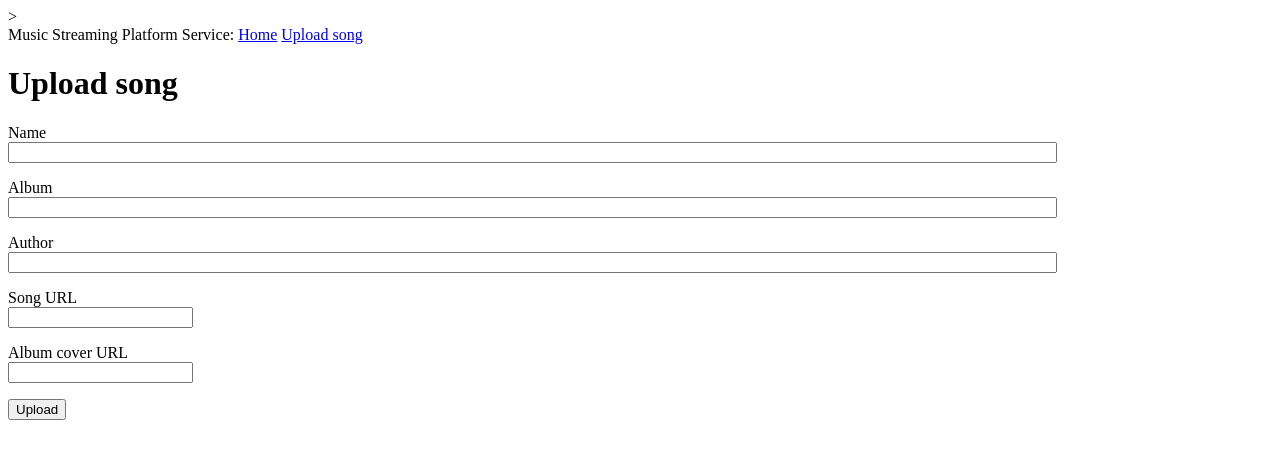
After one commit to GKaszewski/music-streaming-platform-service, a Flask app: page /upload/song in a window 1280 px wide. The commit adds this page. Shown: the top 459 px of the page. Run offline with Flask 2, Linux system fonts and the light colour scheme.

Commit message:
Added uploading songs interface

```diff
--- a/backend.py
+++ b/backend.py
@@ -1,10 +1,12 @@
-from flask import Flask, Response, render_template, Markup, jsonify
-import markdown, os, collections, json
+from flask import Flask, Response, render_template, Markup, jsonify, flash, redirect
+import markdown, os, collections, json, forms
 import firebase_admin as fb
 from firebase_admin import db
 from api import Song
+from config import Config
 
 app = Flask(__name__)
+app.config.from_object(Config)
 
 #Firebase database configuration
 credsPath = os.path.join(app.root_path, 'creds.json')
@@ -21,7 +23,7 @@ def index():
     with open("readme.md", 'r') as markdown_file:
         content = markdown_file.read()
         page = Markup(markdown.markdown(content))
-        return page
+        return render_template('index.html', title='Music Streaming Platform Service', content=page)
 
 @app.route("/song/<title>")
 def getSong(title):
@@ -38,3 +40,22 @@ def getSongsByQuery(query):
         listOfSongs.append(json.loads(songRef.toJson()))
 
     return jsonify(listOfSongs)
+
+@app.route('/upload/song', methods=['GET', 'POST'])
+def uploadSong():
+    tags = ['']
+    uploadingForm = forms.SongForm()
+    if uploadingForm.validate_on_submit():
+        newSongNode = db.update({
+        '{}/0/albumName'.format(uploadingForm.songName.data.lower()) : uploadingForm.albumName.data,
+        '{}/0/albumUrl'.format(uploadingForm.songName.data.lower()): uploadingForm.cover.data,
+        '{}/0/author'.format(uploadingForm.songName.data.lower()): uploadingForm.author.data,
+        '{}/0/songUrl'.format(uploadingForm.songName.data.lower()): uploadingForm.songUrl.data,
+        '{}/0/title'.format(uploadingForm.songName.data.lower()): uploadingForm.songName.data,
+        '{}/0/tags'.format(uploadingForm.songName.data.lower()): tags})
+        flash('Uploading {}'.format(uploadingForm.songName.data))
+        return redirect('/')
+
+    return render_template('songForm.html', title='Upload song', form=uploadingForm)
+
+app.run(debug=True)
--- /dev/null
+++ b/config.py
@@ -0,0 +1,4 @@
+import os
+
+class Config(object):
+    SECRET_KEY = os.environ.get('key.txt') or 'asdghbhkjhturiyihkbnmnvb'
--- /dev/null
+++ b/forms.py
@@ -0,0 +1,11 @@
+from flask_wtf import FlaskForm
+from wtforms import StringField, SubmitField
+from wtforms.validators import DataRequired
+
+class SongForm(FlaskForm):
+    songName = StringField('Name', validators=[DataRequired()])
+    albumName = StringField('Album')
+    author = StringField('Author', validators=[DataRequired()])
+    songUrl = StringField('Song URL', validators=[DataRequired()])
+    cover = StringField('Album cover URL', validators=[DataRequired()])
+    sendForm = SubmitField('Upload')
--- a/requirements.txt
+++ b/requirements.txt
@@ -2,3 +2,4 @@ firebase-admin == 2.15.1
 flask==1.0.2
 markdown == 3.0.1
 gunicorn == 19.9.0
+flask-wtf == 0.14.2
--- /dev/null
+++ b/templates/base.html
@@ -0,0 +1,27 @@
+<!DOCTYPE html>
+<html>
+    <head>
+        {% if title %}
+        <title>{{ title }} - Upload song</title>>
+        {% else %}
+        <title>API - Upload song</title>
+        {% endif %}
+    </head>
+    <body>
+        <div>
+            Music Streaming Platform Service:
+            <a href="/">Home</a>
+            <a href="/upload/song">Upload song</a>
+        </div>
+        {% with messages = get_flashed_messages() %}
+        {% if messages %}
+        <ul>
+            {% for message in messages %}
+            <li>{{ message }}</li>
+            {% endfor %}
+        </ul>
+        {% endif %}
+        {% endwith %}
+        {% block content %}{% endblock %}
+    </body>
+</html>
--- /dev/null
+++ b/templates/songForm.html
@@ -0,0 +1,31 @@
+{% extends "base.html" %}
+
+{% block content %}
+    <h1>Upload song</h1>
+    <form action="" method="POST" novalidate>
+        {{ form.hidden_tag() }}
+        <p>
+            {{ form.songName.label }} <br>
+            {{ form.songName(size=128)}}
+        </p>
+        <p>
+                {{ form.albumName.label }} <br>
+                {{ form.albumName(size=128)}}
+        </p>
+        <p>
+                {{ form.author.label }} <br>
+                {{ form.author(size=128)}}
+        </p>
+        <p>
+                {{ form.songUrl.label }} <br>
+                {{ form.songUrl}}
+        </p>
+        <p>
+                {{ form.cover.label }} <br>
+                {{ form.cover}}
+        </p>
+        <p>
+                {{ form.sendForm() }}
+        </p>
+    </form>
+{% endblock %}
```
Also changed, not shown: templates/index.html (+5 -11 lines), readme.md.
